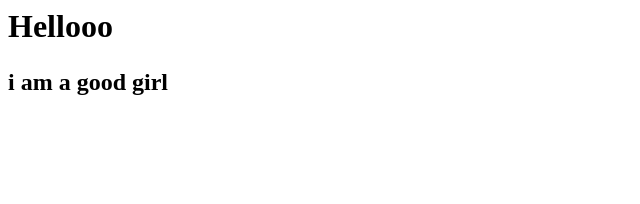
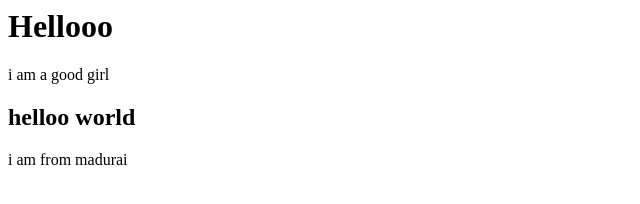
Before and after one commit to girija22/test123, a plain HTML site: page index.html in a window 1280 px wide. Shown: the whole page, without its empty margins (0-640 px from the left). Drawn offline with Linux system fonts and the light colour scheme.

Commit message:
second commit

```diff
--- a/index.html
+++ b/index.html
@@ -1,6 +1,8 @@
 <html>
 	<body>
-		<h1>Hellooo<h2>
-		<p>i am a good girl<p>
+		<h1>Hellooo</h2>
+		<p>i am a good girl</p>
+		<h2>helloo world</h2>
+	<p>i am from madurai</p>
 	</body>
 </html>
```
